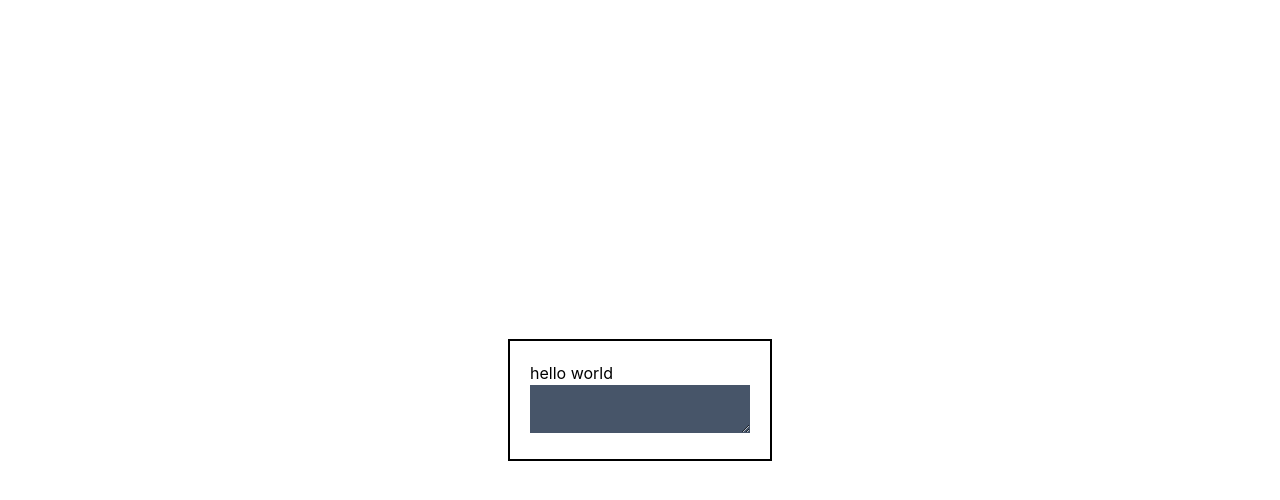
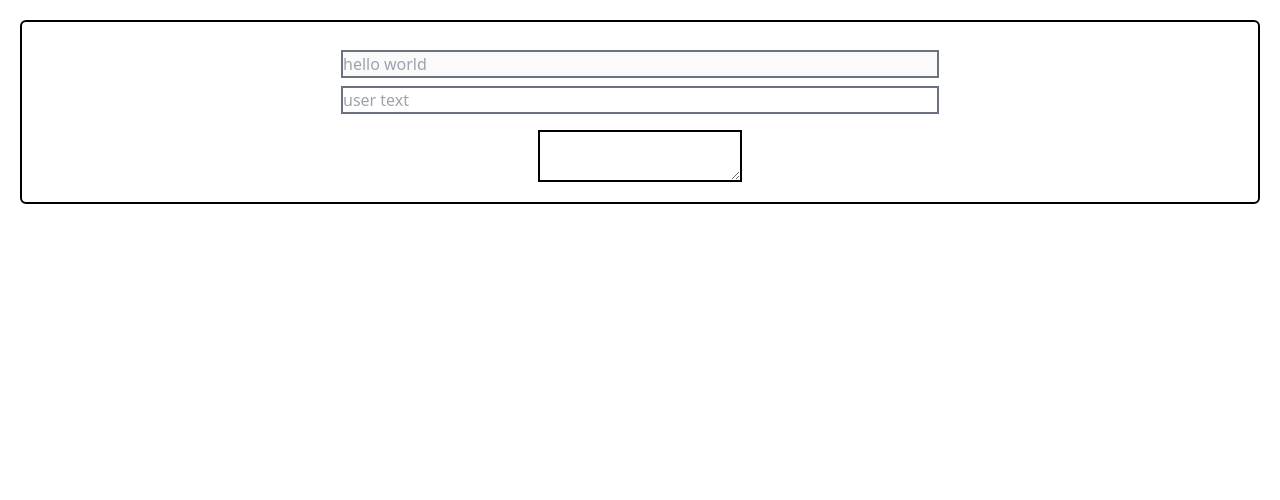
Before and after one commit to MrTeraByte/Typing-test, a React (Create React App) app: page / in a window 1280 px wide. Shown: the top 500 px of the page. Built offline with nearby package versions, Linux system fonts and the light colour scheme.

Commit message:
words checking function done

```diff
--- a/src/App.css
+++ b/src/App.css
@@ -1,10 +1,3 @@
 @tailwind base;
 @tailwind components;
 @tailwind utilities;
-
-.App {
-  position: absolute;
-  top: 50%;
-  left: 50%;
-  transform: translate(-50%,-50%);
-}
--- a/src/App.js
+++ b/src/App.js
@@ -1,11 +1,48 @@
-import logo from './logo.svg';
-import './app.css';
+import { useRef, useState } from "react";
+import "./style.css";
 
 function App() {
+  const targetInput = "hello world";
+  const [Result,setResult] = useState("");
+  let userInput = useRef("");
+
+  const checkWords = () => {
+    let userInputValue = userInput.current.value;
+
+    //check the last typed letter
+    if (
+      userInputValue[userInputValue.length - 1] ==
+      targetInput[userInputValue.length - 1]
+    ) {
+      console.log(true);
+      setResult(Result.concat("\ntrue"));
+    } else {
+      console.log(false);
+      setResult(Result.concat("\nfalse"));
+    }
+  };
+
   return (
-    <div className="App border-2 border-black p-5">
-      <h1>hello world</h1>
-      <textarea className='bg-slate-600'></textarea>
+    <div className="App">
+      <div className="inputs border-2 border-black rounded-md flex flex-col justify-center items-center p-5 m-5">
+        <input
+          type="text"
+          placeholder={targetInput}
+          disabled
+          className="border-2 border-gray-500 mt-2 w-2/4"
+        ></input>
+        <input
+          ref={userInput}
+          type="text"
+          placeholder="user text"
+          className="border-2 border-gray-500 mt-2 w-2/4"
+          onInput={checkWords}
+        ></input>
+        <textarea
+          value={Result}
+          className="border-2 border-black mt-4"
+        ></textarea>
+      </div>
     </div>
   );
 }
--- a/src/index.css
+++ /dev/null
@@ -1,13 +0,0 @@
-body {
-  margin: 0;
-  font-family: -apple-system, BlinkMacSystemFont, 'Segoe UI', 'Roboto', 'Oxygen',
-    'Ubuntu', 'Cantarell', 'Fira Sans', 'Droid Sans', 'Helvetica Neue',
-    sans-serif;
-  -webkit-font-smoothing: antialiased;
-  -moz-osx-font-smoothing: grayscale;
-}
-
-code {
-  font-family: source-code-pro, Menlo, Monaco, Consolas, 'Courier New',
-    monospace;
-}
--- a/src/index.js
+++ b/src/index.js
@@ -1,8 +1,6 @@
 import React from 'react';
 import ReactDOM from 'react-dom/client';
-import './index.css';
 import App from './App';
-import reportWebVitals from './reportWebVitals';
 
 const root = ReactDOM.createRoot(document.getElementById('root'));
 root.render(
@@ -10,8 +8,3 @@ root.render(
     <App />
   </React.StrictMode>
 );
-
-// If you want to start measuring performance in your app, pass a function
-// to log results (for example: reportWebVitals(console.log))
-// or send to an analytics endpoint. Learn more: https://bit.ly/CRA-vitals
-reportWebVitals();
--- a/src/reportWebVitals.js
+++ /dev/null
@@ -1,13 +0,0 @@
-const reportWebVitals = onPerfEntry => {
-  if (onPerfEntry && onPerfEntry instanceof Function) {
-    import('web-vitals').then(({ getCLS, getFID, getFCP, getLCP, getTTFB }) => {
-      getCLS(onPerfEntry);
-      getFID(onPerfEntry);
-      getFCP(onPerfEntry);
-      getLCP(onPerfEntry);
-      getTTFB(onPerfEntry);
-    });
-  }
-};
-
-export default reportWebVitals;
--- a/src/app.css
+++ b/src/style.css
@@ -545,8 +545,112 @@ video {
   --tw-contain-style:  ;
 }
 
+.m-0 {
+  margin: 0px;
+}
+
+.m-5 {
+  margin: 1.25rem;
+}
+
+.mt-0 {
+  margin-top: 0px;
+}
+
+.mt-2 {
+  margin-top: 0.5rem;
+}
+
+.mt-4 {
+  margin-top: 1rem;
+}
+
+.flex {
+  display: flex;
+}
+
+.h-1\/4 {
+  height: 25%;
+}
+
+.h-5 {
+  height: 1.25rem;
+}
+
+.h-10 {
+  height: 2.5rem;
+}
+
+.h-2\/4 {
+  height: 50%;
+}
+
+.h-1\/2 {
+  height: 50%;
+}
+
+.h-24 {
+  height: 6rem;
+}
+
+.h-1 {
+  height: 0.25rem;
+}
+
+.h-16 {
+  height: 4rem;
+}
+
+.w-2\/4 {
+  width: 50%;
+}
+
+.w-2 {
+  width: 0.5rem;
+}
+
+.w-1 {
+  width: 0.25rem;
+}
+
+.w-1\/4 {
+  width: 25%;
+}
+
+.flex-col {
+  flex-direction: column;
+}
+
+.items-center {
+  align-items: center;
+}
+
+.justify-center {
+  justify-content: center;
+}
+
+.rounded-md {
+  border-radius: 0.375rem;
+}
+
+.border {
+  border-width: 1px;
+}
+
 .border-2 {
   border-width: 2px;
+}
+
+.border-s {
+  border-inline-start-width: 1px;
+}
+
+.border-b {
+  border-bottom-width: 1px;
+}
+
+.border-solid {
+  border-style: solid;
 }
 
 .border-black {
@@ -554,9 +658,9 @@ video {
   border-color: rgb(0 0 0 / var(--tw-border-opacity));
 }
 
-.bg-slate-600 {
-  --tw-bg-opacity: 1;
-  background-color: rgb(71 85 105 / var(--tw-bg-opacity));
+.border-gray-500 {
+  --tw-border-opacity: 1;
+  border-color: rgb(107 114 128 / var(--tw-border-opacity));
 }
 
 .p-10 {
@@ -566,10 +670,3 @@ video {
 .p-5 {
   padding: 1.25rem;
 }
-
-.App {
-  position: absolute;
-  top: 50%;
-  left: 50%;
-  transform: translate(-50%,-50%);
-}
```
Also changed, not shown: src/setupTests.js (deleted, +0 -5 lines), src/logo.svg (deleted), 1 other file (tests, documents, lock files or other folders).
